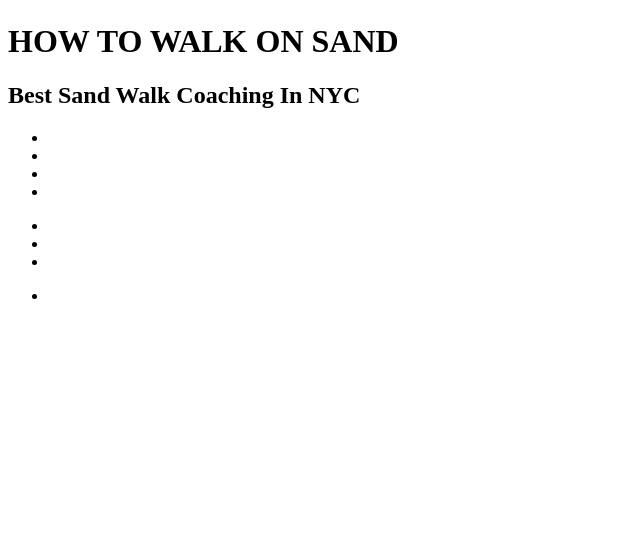
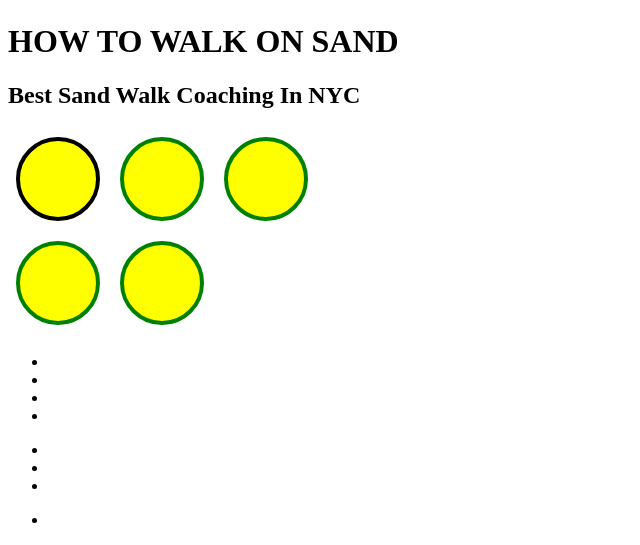
Before and after one commit to superhombre007/ccny-html-file, a plain HTML site: page index.html in a window 1280 px wide. Shown: the part 642-1187 px from the top of the page, without its empty margins (0-640 px from the left). Before the commit the page ends 963 px from the top, so only its background shows below. Drawn offline with Linux system fonts and the light colour scheme.

```diff
--- a/index.html
+++ b/index.html
@@ -15,7 +15,32 @@
         <h1> HOW TO WALK ON SAND</h1>
         <h2> Best Sand Walk Coaching In NYC </h2>
       </header>
-
+<svg width="100" height="100">
+ <circle cx="50" cy="50" r="40"
+stroke="black" stroke-width="4"
+fill="yellow" />
+</svg>
+<svg width="100" height="100">
+ <circle cx="50" cy="50" r="40"
+stroke="green" stroke-width="4"
+fill="yellow" />
+</svg>
+<svg width="100" height="100">
+ <circle cx="50" cy="50" r="40"
+stroke="green" stroke-width="4"
+fill="yellow" />
+</svg>
+<br>
+<svg width="100" height="100">
+ <circle cx="50" cy="50" r="40"
+stroke="green" stroke-width="4"
+fill="yellow" />
+</svg>
+<svg width="100" height="100">
+ <circle cx="50" cy="50" r="40"
+stroke="green" stroke-width="4"
+fill="yellow" />
+</svg>
       <!-- Nav -->
       <nav id="nav">
         <ul>
```
